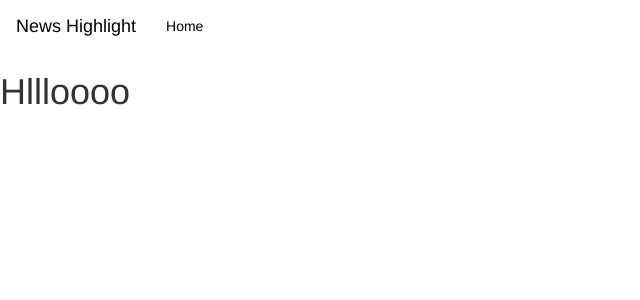
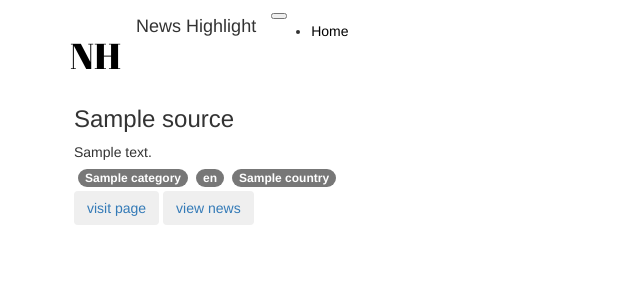
Before and after one commit to ThukuWakogi/news-highlight, a Flask app: template app/templates/index.html in a window 1280 px wide. Shown: the top 300 px of the page, without its empty margins (0-640 px from the left). Run offline with Flask 2, Linux system fonts and the light colour scheme; the template is opened without the code that fills it: most values are stand-ins (such as "Sample title", 1, 10 or a date in 2020); some libraries are stand-ins or nearby versions.

Commit message:
complete home page

```diff
--- a/app/main/views.py
+++ b/app/main/views.py
@@ -10,6 +10,5 @@ def index():
   '''
 
   news_sources = get_sources()
-  print(news_sources)
 
-  return render_template('index.html')
+  return render_template('index.html', news_sources=news_sources)
--- a/app/models/Source.py
+++ b/app/models/Source.py
@@ -5,7 +5,7 @@ class Source():
 
   def __init__(self, id, name, description, url, category, language, country):
     '''
-    requires for values upon object instanstiation
+    requires for values upon object instantiation
     '''
 
     self.id = id
--- a/app/static/css/styles.css
+++ b/app/static/css/styles.css
@@ -1,7 +1,47 @@
+@import url('https://fonts.googleapis.com/css?family=Abril+Fatface|Lora&display=swap');
+
 .cstm-navbar a {
   color: #000;
+}
+
+.cstm-navbar {
+  background-color: #fff;
 }
 
 .cstm-navbar-button span {
   background-color: #000;
 }
+
+.cstm-source-card {
+  margin: 4px;
+  height: max-content;
+}
+
+.cstm-navbar-brand {
+  font-family: 'Abril Fatface', cursive;
+}
+
+.cstm-badges {
+  display: flex;
+  flex-direction: row;
+}
+
+.cstm-badges p {
+  margin: 4px;
+}
+
+@media only screen and (max-width: 576px) {
+  .cstm-source-card {
+    padding-bottom: 16px;
+    padding-top: 8px;
+    border-bottom: 1px solid black;
+  }
+
+  .cstm-source-card:last-child {
+    border-bottom: none;
+  }
+}
+
+.cstm-no-margin {
+  margin: 0px;
+}
--- a/app/templates/index.html
+++ b/app/templates/index.html
@@ -1,5 +1,25 @@
 {% extends 'base.html' %}
 
 {% block content %}
-  <h1>Hllloooo</h1>
+  <div class="container">
+    <div class="row justify-content-center">
+      {% for source in news_sources %}
+        <div class="col-xs-12 col-sm-6 col-md-3 cstm-source-card">
+          <div>
+            <h3>{{ source.name }}</h3>
+            <p class="cstm-no-margin">{{ source.description }}</p>
+          </div>
+          <div class="cstm-badges">
+            <p><span class="badge badge-dark">{{ source.category }}</span></p>
+            <p><span class="badge badge-dark">{{ source.language }}</span></p>
+            <p><span class="badge badge-dark">{{ source.country }}</span></p>
+          </div>
+          <div class="cstm-actions">
+            <a href="{{ source.url }}"><button class="btn">visit page</button></a>
+            <a href="/"><button class="btn">view news</button></a>
+          </div>
+        </div>
+      {% endfor %}
+    </div>
+  </div>
 {% endblock %}
--- a/app/templates/navbar.html
+++ b/app/templates/navbar.html
@@ -1,20 +1,24 @@
-<div class="navbar cstm-navbar" role="navigation">
-  <div class="container-fluid">
-    <div class="navbar-header">
-      <button class="navbar-toggle cstm-navbar-button" type="button" data-toggle="collapse" data-target=".navbar-collapse">
-        <span class="sr-only">Toggle navigation</span>
-        <span class="icon-bar"></span>
-        <span class="icon-bar"></span>
-        <span class="icon-bar"></span>
-      </button>
-      <a href="" class="navbar-brand">News Highlight</a>
-    </div>
-    <div class="navbar-collapse collapse">
-      <ul class="nav navbar-nav">
-        <li>
-          <a href="/">Home</a>
+<nav class="navbar cstm-navbar navbar-light sticky-top">
+  <div class="container">
+    <a href="" class="navbar-brand cstm-navbar-brand"><h1>NH</h1></a>
+    <p class="navbar-brand">News Highlight</p>
+    <button
+      class="navbar-toggler"
+      type="button"
+      data-toggle="collapse"
+      data-target="#navbarNav"
+      aria-controls="navbarNav"
+      aria-expanded="false"
+      arial-label="Toggle navigation"
+    >
+      <span class="navbar-toggler-icon"></span>
+    </button>
+    <div class="collapse navbar-collapse" id="navbarNav">
+      <ul class="navbar-nav">
+        <li class="nav-item active">
+          <a href="/" class="nav-link">Home<span class="sr-only">(current)</span></a>
         </li>
       </ul>
     </div>
   </div>
-</div>
+</nav>
```
Also changed, not shown: app/requests.py (+17 -1 lines).
